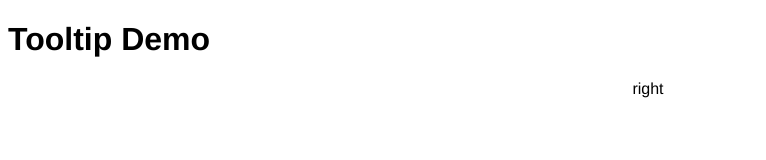
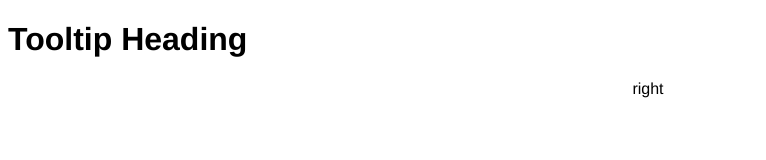
Before and after one commit to shahmargi12/workflow-testing-1, a React (Vite) app: page / in a window 1280 px wide. Shown: the top 160 px of the page, without its empty margins (0-766 px from the left). Built offline with nearby package versions, Linux system fonts and the light colour scheme.

Commit message:
fix: Change heading

```diff
--- a/src/App.tsx
+++ b/src/App.tsx
@@ -4,7 +4,7 @@ import { tooltip } from './App.helper';
 function App() {
     return (
         <>
-            <h1>Tooltip Demo</h1>
+            <h1>Tooltip Heading</h1>
             <div className="container">
                 {tooltip.map((tlp, index) => (
                     <Tooltip
```
